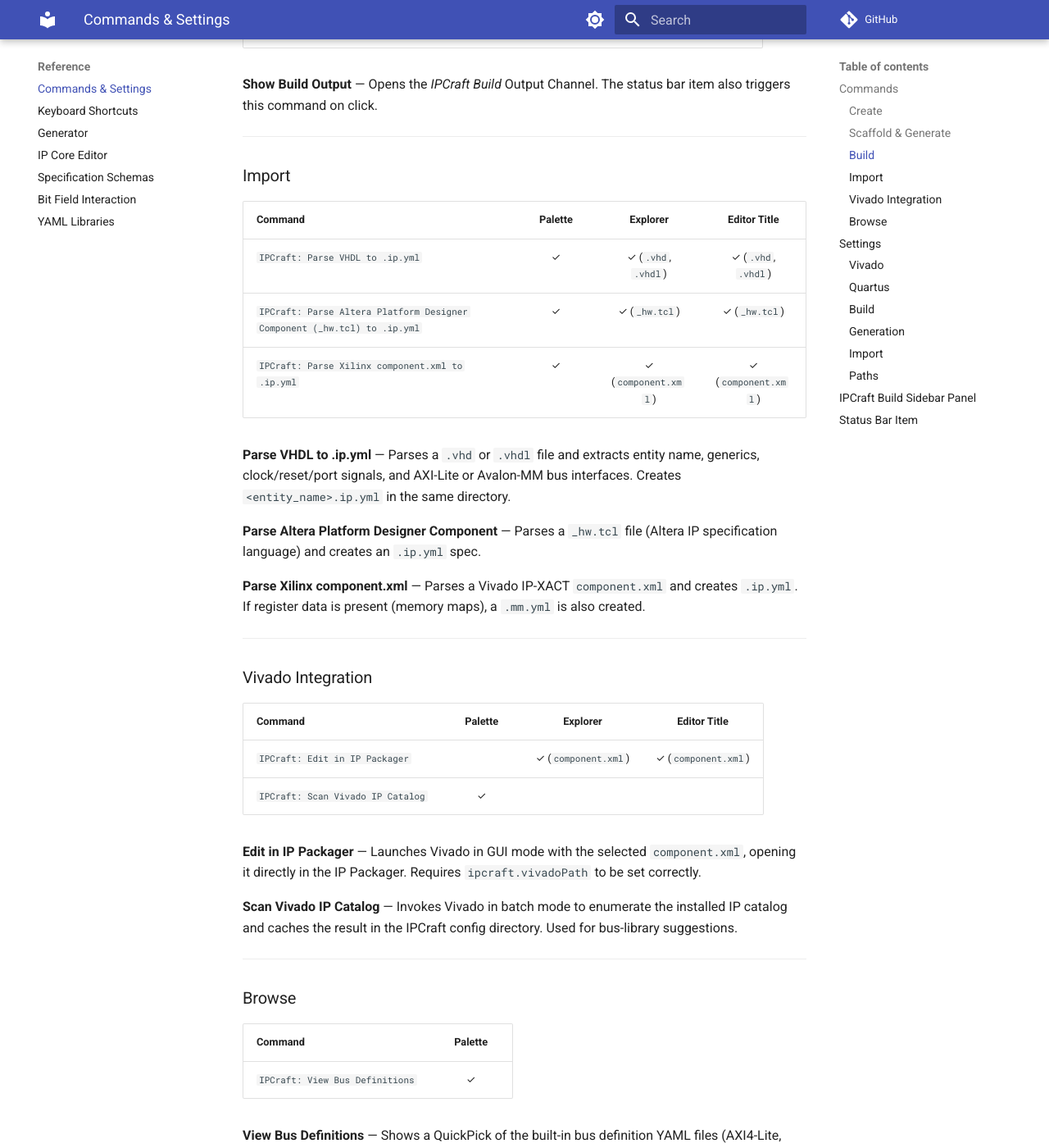
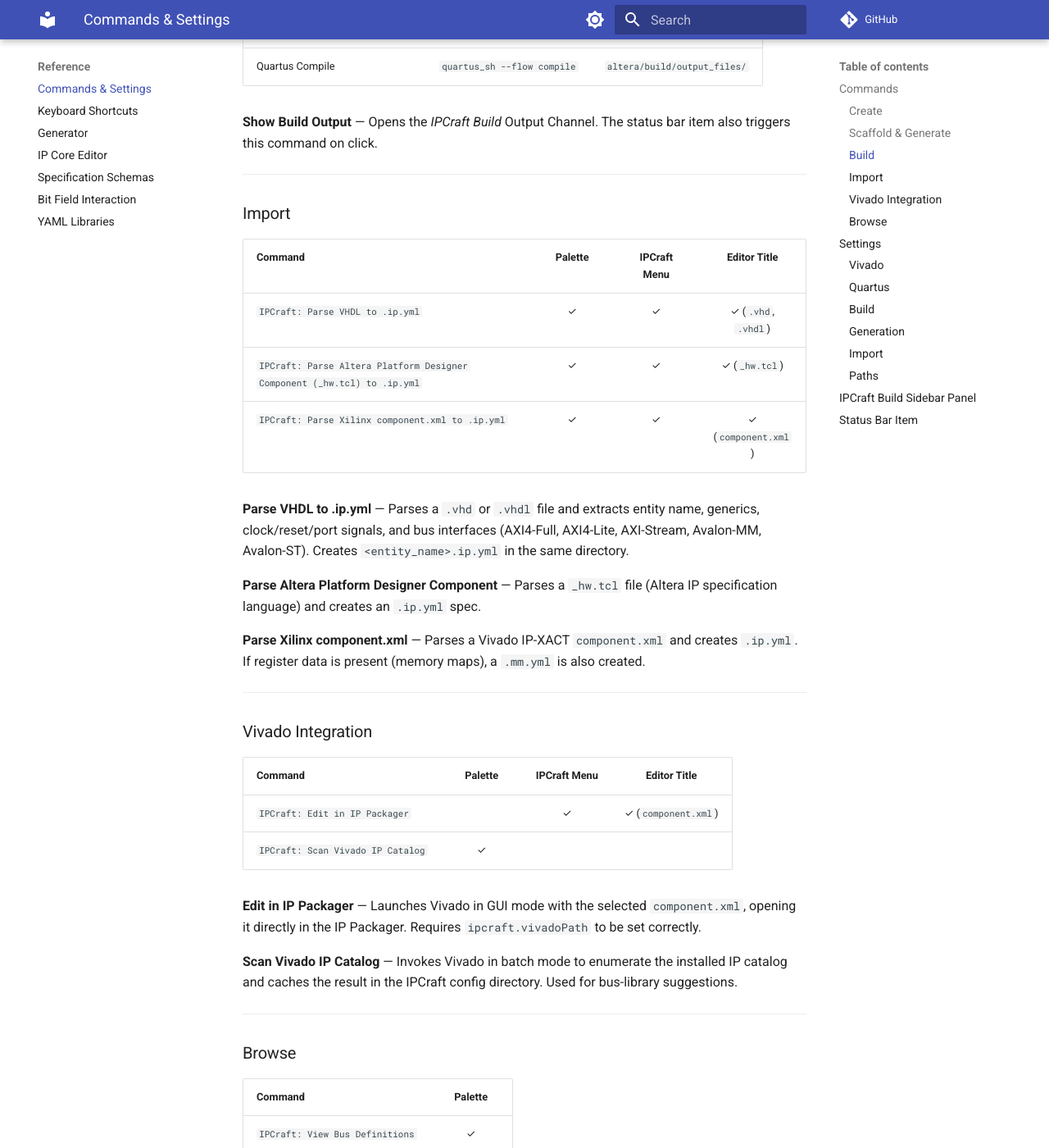
Before and after one commit to bleviet/ipcraft-vscode, an MkDocs documentation site: the page built from docs/reference/commands.md, in a window 1280 px wide and 1400 px high, scrolled down 2689 px. Shown: the whole window at 82% size. Built offline with MkDocs 1.6.1 and Material for MkDocs 9.7.7, drawn with Linux system fonts in a browser that asks for light colours; comment, search, counter and statistics services are not loaded; some of the changed text lies outside the part shown.

Commit message:
docs: update docs for menu bar, full bus detection, and auto clock/reset
- Replace all Explorer/editor context menu references with IPCraft
  application menu bar across commands.md, vhdl-import.md,
  generating-a-project.md, and building-a-project.md
- Expand bus detection section in vhdl-import.md to cover all five bus
  types (AXI4-Full, AXI4-Lite, AXI-Stream, Avalon-MM, Avalon-ST) with
  a disambiguation table and pollution-check note
- Document auto associatedClock/associatedReset on clock, reset, and
  bus interface entries when the module has a single clock and reset
- Add unreleased changelog entries for bus detection improvements,
  auto clock/reset association, IPCraft menu bar, context menu removal,
  and bug fixes (Avalon-ST false positive, Logger tests, browser tests)

Co-Authored-By: Claude Sonnet 4.6 <noreply@anthropic.com>

```diff
--- a/docs/reference/commands.md
+++ b/docs/reference/commands.md
@@ -6,15 +6,15 @@ Complete reference for all IPCraft commands, context menus, and configuration se
 
 ## Commands
 
-All commands are available in the Command Palette (`Ctrl+Shift+P`) under the **IPCraft** category. The tables below also indicate where each command appears in context menus.
+All commands are available in the Command Palette (`Ctrl+Shift+P`) under the **IPCraft** category. Many commands are also reachable from the **IPCraft** top-level application menu bar entry or from the editor title bar icon.
 
 ### Create
 
-| Command | Palette | Explorer | Editor Title |
-|---------|:-------:|:--------:|:------------:|
-| `IPCraft: New IP Core` | ✓ | | |
-| `IPCraft: New Memory Map` | ✓ | | |
-| `IPCraft: New IP Core + Memory Map` | ✓ | | |
+| Command | Palette | IPCraft Menu | Editor Title |
+|---------|:-------:|:------------:|:------------:|
+| `IPCraft: New IP Core` | ✓ | ✓ | |
+| `IPCraft: New Memory Map` | ✓ | ✓ | |
+| `IPCraft: New IP Core + Memory Map` | ✓ | ✓ | |
 
 **New IP Core** — Creates a new `.ip.yml` file with a minimal VLNV skeleton and opens it in the IP Core visual editor.
 
@@ -28,11 +28,11 @@ All commands are available in the Command Palette (`Ctrl+Shift+P`) under the **I
 
 These commands are available on `.ip.yml` files.
 
-| Command | Palette | Explorer | Editor Title |
-|---------|:-------:|:--------:|:------------:|
+| Command | Palette | IPCraft Menu | Editor Title |
+|---------|:-------:|:------------:|:------------:|
 | `IPCraft: Scaffold VHDL Project` | ✓ | ✓ | ✓ |
 | `IPCraft: Generate VHDL` | ✓ | | |
-| `IPCraft: Generate CocoTB Testbench` | ✓ | | ✓ |
+| `IPCraft: Generate CocoTB Testbench` | ✓ | ✓ | ✓ |
 | `IPCraft: Generate Vivado Project` | ✓ | ✓ | ✓ |
 | `IPCraft: Generate Quartus Project` | ✓ | ✓ | ✓ |
 | `IPCraft: Generate Altera Platform Designer Component (_hw.tcl)` | ✓ | ✓ | ✓ |
@@ -58,10 +58,10 @@ These commands are available on `.ip.yml` files.
 
 These commands are available on `.ip.yml` files and require vendor tools installed and reachable (see Settings below).
 
-| Command | Palette | Explorer | Editor Title | Status Bar |
-|---------|:-------:|:--------:|:------------:|:----------:|
+| Command | Palette | IPCraft Menu | Editor Title | Status Bar |
+|---------|:-------:|:------------:|:------------:|:----------:|
 | `IPCraft: Build` | ✓ | ✓ | ✓ | |
-| `IPCraft: Show Build Output` | ✓ | | | ✓ (click) |
+| `IPCraft: Show Build Output` | ✓ | ✓ | | ✓ (click) |
 
 **Build** — Detects available build targets by checking for `xilinx/<ip_name>_run_ooc.tcl`, `xilinx/<ip_name>_run_xpr.tcl`, and `altera/<ip_name>_project.tcl`. When multiple targets exist, a QuickPick is shown. The selected tool runs in batch mode; output streams live to the *IPCraft Build* Output Channel. On completion, the *IPCraft Build* sidebar panel updates with parsed timing and utilization metrics.
 
@@ -79,13 +79,13 @@ Available build targets:
 
 ### Import
 
-| Command | Palette | Explorer | Editor Title |
-|---------|:-------:|:--------:|:------------:|
-| `IPCraft: Parse VHDL to .ip.yml` | ✓ | ✓ (`.vhd`, `.vhdl`) | ✓ (`.vhd`, `.vhdl`) |
-| `IPCraft: Parse Altera Platform Designer Component (_hw.tcl) to .ip.yml` | ✓ | ✓ (`_hw.tcl`) | ✓ (`_hw.tcl`) |
-| `IPCraft: Parse Xilinx component.xml to .ip.yml` | ✓ | ✓ (`component.xml`) | ✓ (`component.xml`) |
+| Command | Palette | IPCraft Menu | Editor Title |
+|---------|:-------:|:------------:|:------------:|
+| `IPCraft: Parse VHDL to .ip.yml` | ✓ | ✓ | ✓ (`.vhd`, `.vhdl`) |
+| `IPCraft: Parse Altera Platform Designer Component (_hw.tcl) to .ip.yml` | ✓ | ✓ | ✓ (`_hw.tcl`) |
+| `IPCraft: Parse Xilinx component.xml to .ip.yml` | ✓ | ✓ | ✓ (`component.xml`) |
 
-**Parse VHDL to .ip.yml** — Parses a `.vhd` or `.vhdl` file and extracts entity name, generics, clock/reset/port signals, and AXI-Lite or Avalon-MM bus interfaces. Creates `<entity_name>.ip.yml` in the same directory.
+**Parse VHDL to .ip.yml** — Parses a `.vhd` or `.vhdl` file and extracts entity name, generics, clock/reset/port signals, and bus interfaces (AXI4-Full, AXI4-Lite, AXI-Stream, Avalon-MM, Avalon-ST). Creates `<entity_name>.ip.yml` in the same directory.
 
 **Parse Altera Platform Designer Component** — Parses a `_hw.tcl` file (Altera IP specification language) and creates an `.ip.yml` spec.
 
@@ -95,9 +95,9 @@ Available build targets:
 
 ### Vivado Integration
 
-| Command | Palette | Explorer | Editor Title |
-|---------|:-------:|:--------:|:------------:|
-| `IPCraft: Edit in IP Packager` | | ✓ (`component.xml`) | ✓ (`component.xml`) |
+| Command | Palette | IPCraft Menu | Editor Title |
+|---------|:-------:|:------------:|:------------:|
+| `IPCraft: Edit in IP Packager` | | ✓ | ✓ (`component.xml`) |
 | `IPCraft: Scan Vivado IP Catalog` | ✓ | | |
 
 **Edit in IP Packager** — Launches Vivado in GUI mode with the selected `component.xml`, opening it directly in the IP Packager. Requires `ipcraft.vivadoPath` to be set correctly.
```
Also changed, not shown: CHANGELOG.md (+10 -1 lines), docs/how-to/building-a-project.md (+2 -2 lines), docs/how-to/generating-a-project.md (+1 -1 lines), docs/how-to/vhdl-import.md (+18 -13 lines).
